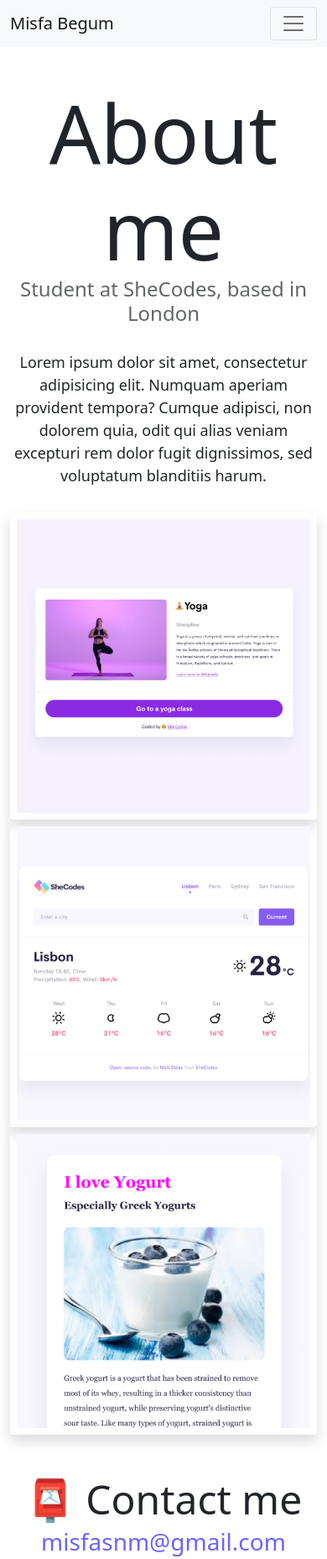
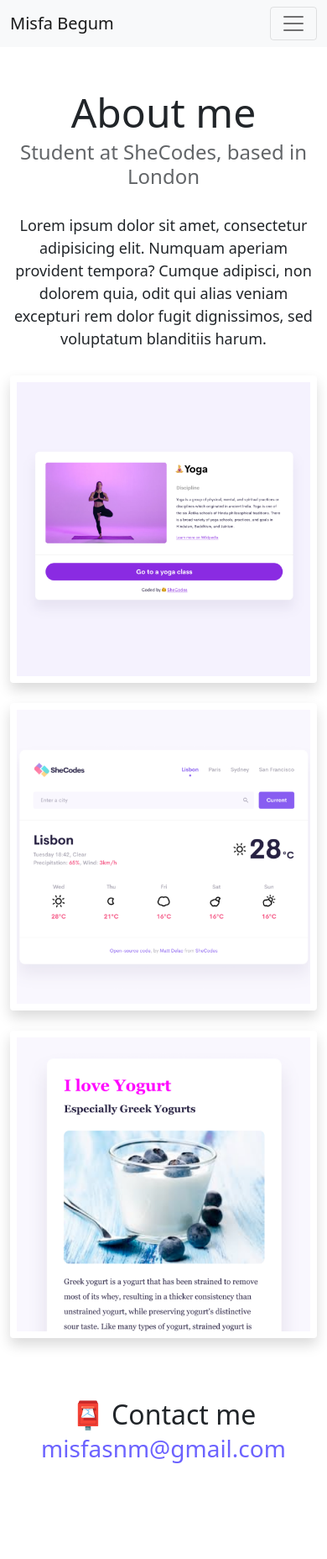
Before and after one commit to misfasnm/Advanced-Tools-Homework, a plain HTML site: page about.html in a window 390 px wide. Shown: the whole page at 84% size. After the commit the page ends 1745 px from the top, so only its background shows below. Drawn offline with nearby package versions, Linux system fonts and the light colour scheme.

Commit message:
updated margin bottom for images and added media query in styls.css - h1/h2 updated

```diff
--- a/about.html
+++ b/about.html
@@ -80,21 +80,21 @@
           <img
             src="/images/yoga.png"
             alt="yoga image"
-            class="img-fluid p-2 shadow rounded"
+            class="img-fluid p-2 mb-4 shadow rounded"
           />
         </div>
         <div class="col-sm-4">
           <img
             src="/images/weather.png"
             alt="weather image"
-            class="img-fluid p-2 shadow rounded"
+            class="img-fluid p-2 mb-4 shadow rounded"
           />
         </div>
         <div class="col-sm-4">
           <img
             src="/images/yogurt.png"
             alt="yogurt image"
-            class="img-fluid p-2 shadow rounded"
+            class="img-fluid p-2 mb-4 shadow rounded"
           />
         </div>
       </div>
--- a/style.css
+++ b/style.css
@@ -86,3 +86,14 @@ p {
 .email-link:hover {
   text-decoration: underline;
 }
+
+@media (max-width: 900px) {
+  h1 {
+    font-size: 48px;
+    line-height: 1.4;
+  }
+
+  h2 {
+    font-size: 32px;
+  }
+}
```
